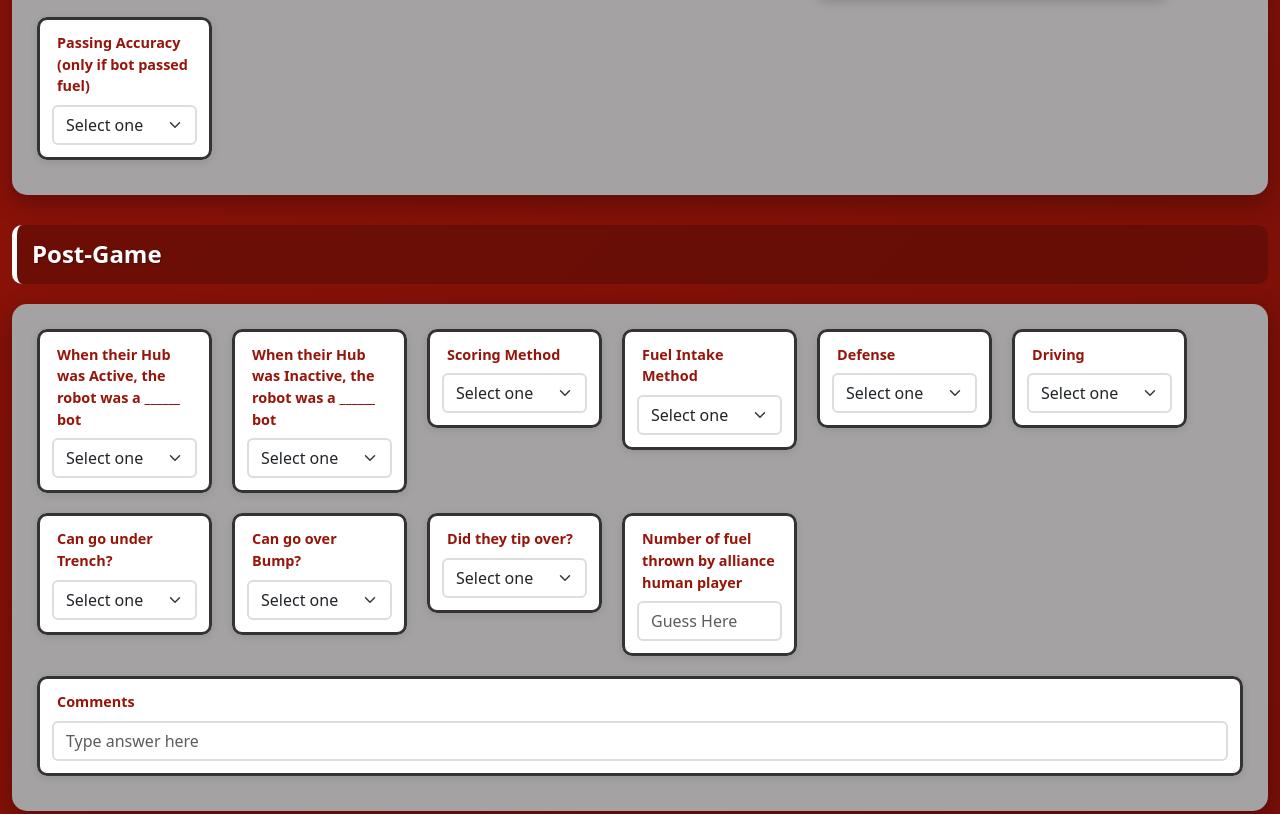
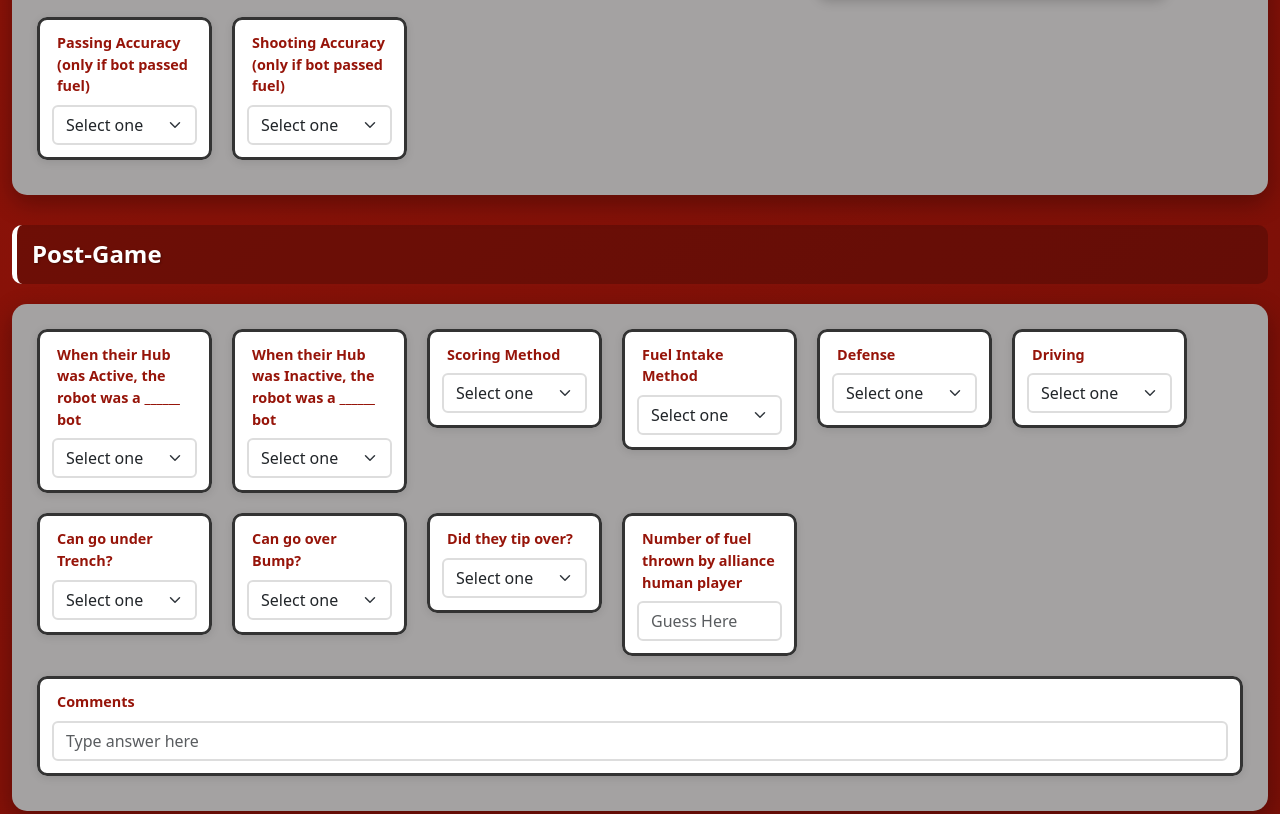
Before and after one commit to Frc5572/Scouting-Website, a plain HTML site: page index.html in a window 1280 px wide. Shown: the part 1423-2237 px from the top of the page. Drawn offline with nearby package versions, Linux system fonts and the light colour scheme.

Commit message:
Add shooting accuracy selection fieldset

```diff
--- a/index.html
+++ b/index.html
@@ -583,6 +583,19 @@
               <option value="3">3 = Past Robot Starting Line</option>
             </select>
           </fieldset>
+          <fieldset>
+            <legend>Shooting Accuracy (only if bot passed fuel)</legend>
+            <select class="form-select" name="entry.1465763167" required>
+              <option value="" disabled selected>Select one</option>
+              <option value="100%">100%</option>
+              <option value="80%">80%</option>
+              <option value="60%">60%</option>
+              <option value="40%">40%</option>
+              <option value="20%">20%</option>
+              <option value="0%">0%</option>
+              <option value="No shooting">No shooting</option>
+            </select>
+          </fieldset>
         </div>
       </div>
 
```
